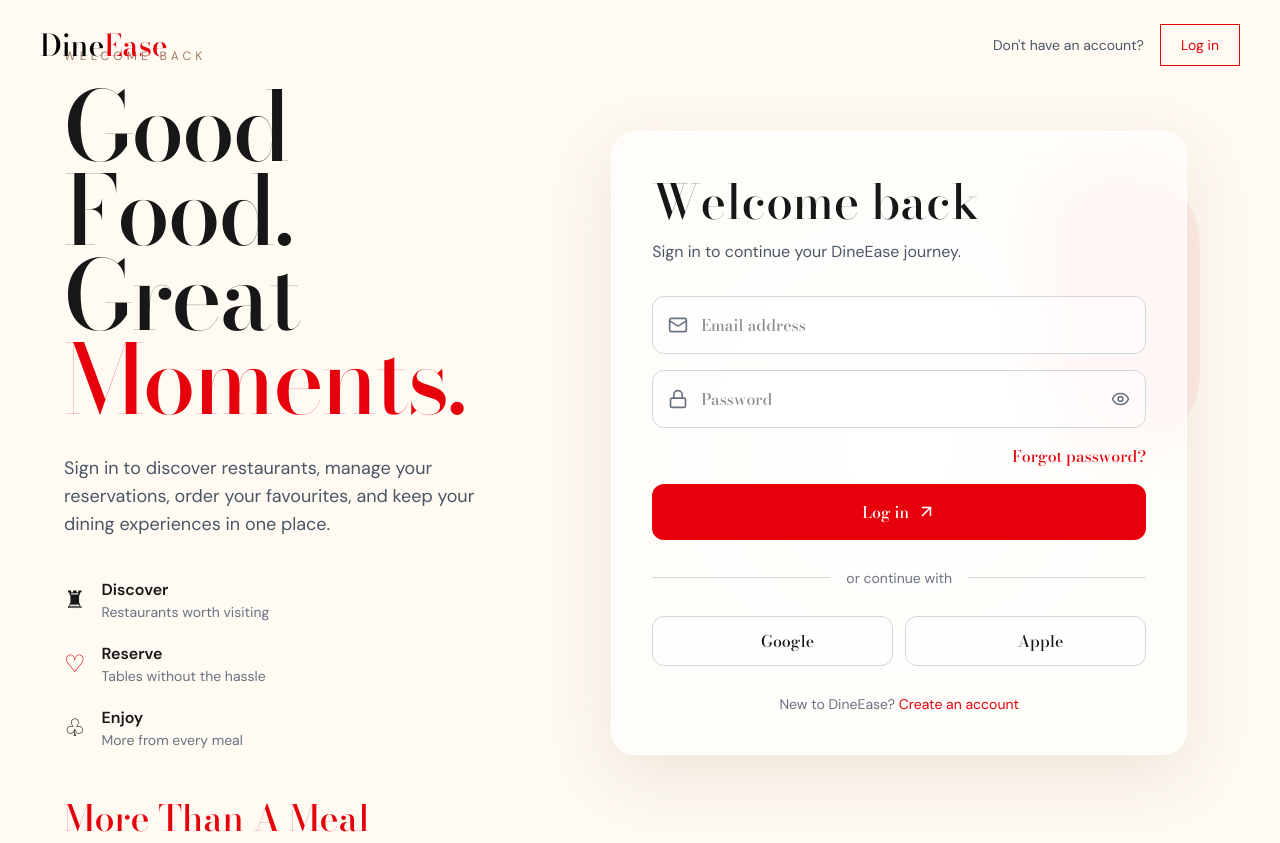
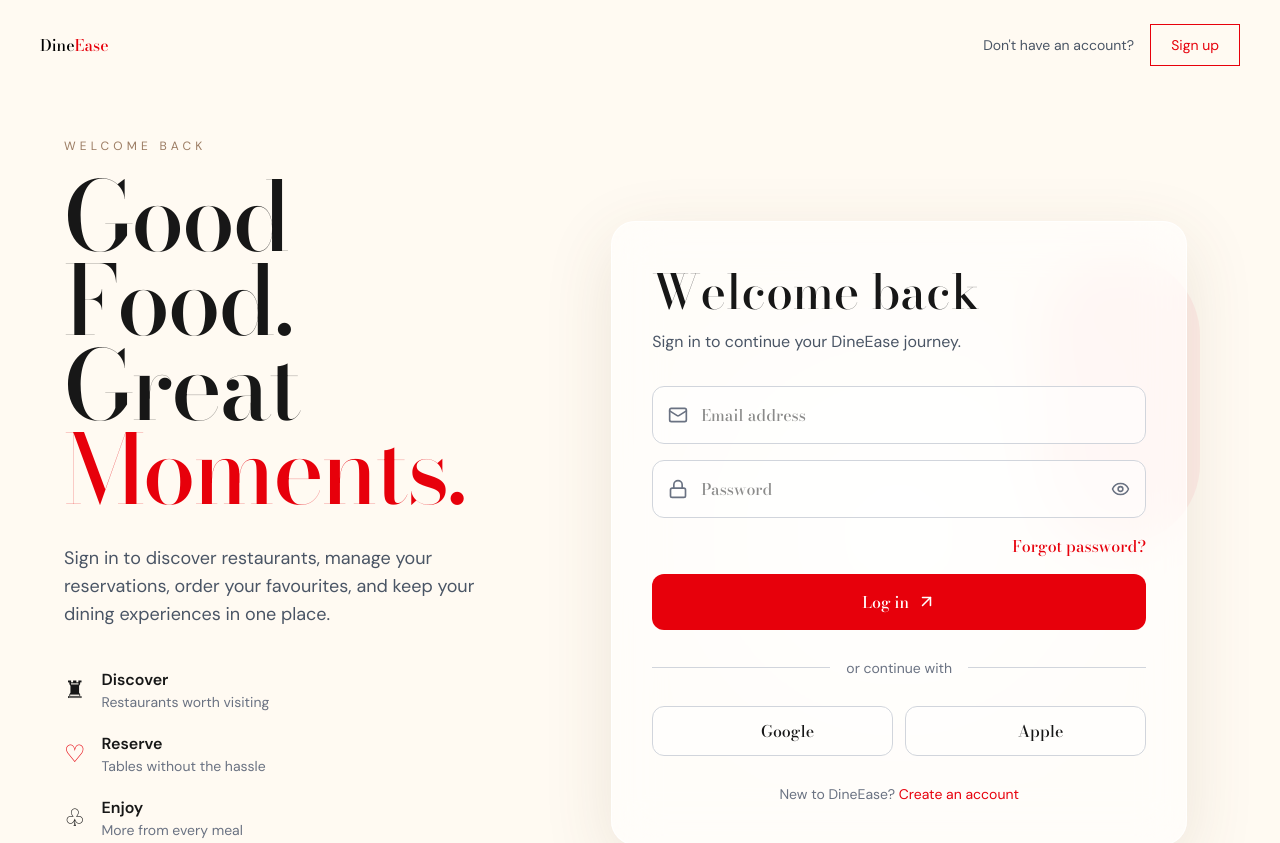
Before and after one commit to Dave-Dev1414/DineEase, a React (Vite) app in the folder frontend/: page /login in a window 1280 px wide. Shown: the top 843 px of the page. Built offline with nearby package versions, Linux system fonts and the light colour scheme; some icons are missing.

Commit message:
Create dedicated login navbar

```diff
--- a/frontend/src/pages/Login.jsx
+++ b/frontend/src/pages/Login.jsx
@@ -39,11 +39,15 @@
 
 
 
-      <header className="absolute top-0 left-0 w-full z-20 px-6 md:px-10 py-6 flex items-center justify-between">
-        <div className="font-[Bodoni_Moda] text-3xl">
+      <header className="w-full px-6 md:px-10 py-6 flex items-center justify-between">
+        <button
+          type="button"
+          onClick={() => navigate("/")}
+          className="font-[Bodoni_Moda] text-3xl"
+        >
           <span className="text-black">Dine</span>
           <span className="text-red-600">Ease</span>
-        </div>
+        </button>
 
         <div className="flex items-center gap-4 font-[DM_Sans] text-sm">
           <span className="hidden sm:block text-gray-600">
@@ -52,9 +56,10 @@
 
           <button
             type="button"
+            onClick={() => navigate("/signup")}
             className="border border-red-600 text-red-600 px-5 py-2.5 hover:bg-red-600 hover:text-white transition-colors duration-200"
           >
-            Log in
+            Sign up
           </button>
         </div>
       </header>
```
